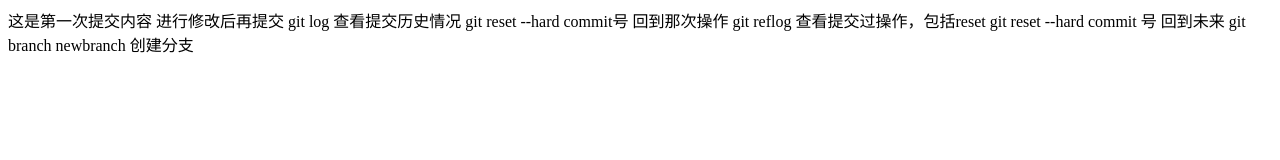
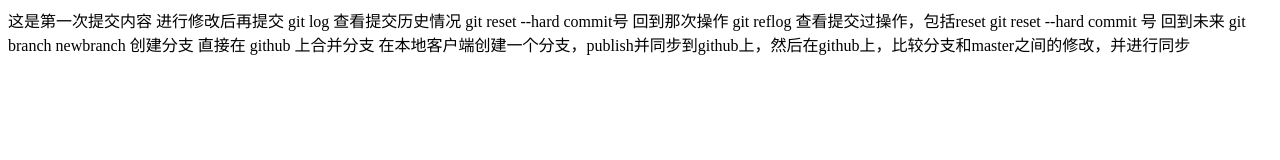
Before and after one commit to zq2016211037/testGit, a plain HTML site: page index.html in a window 1280 px wide. Drawn offline with Linux system fonts and the light colour scheme.

Commit message:
首选 github上的合并分支

```diff
--- a/index.html
+++ b/index.html
@@ -15,5 +15,7 @@
 	git reset --hard commit 号 回到未来
 
 	git branch newbranch 创建分支
+
+	直接在 github 上合并分支 在本地客户端创建一个分支，publish并同步到github上，然后在github上，比较分支和master之间的修改，并进行同步
 </body>
 </html>
```
